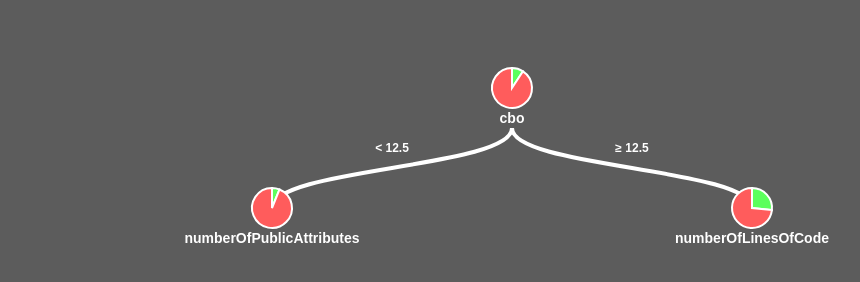
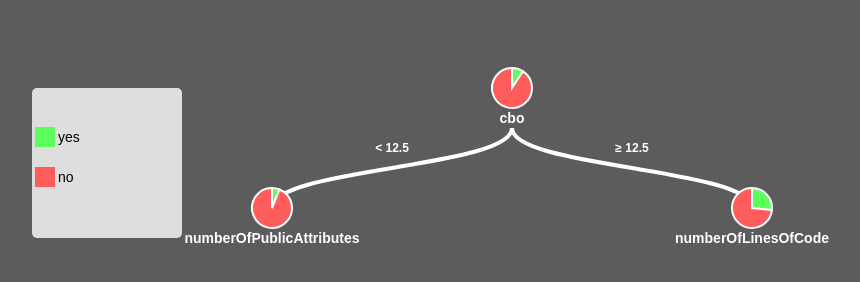
Before and after one commit to paulobruno/PieTree, a plain HTML site: page ClassificationTree/index.html in a window 1280 px wide. Shown: the whole page, without its empty margins (96-956 px from the left). Drawn offline with Linux system fonts and the light colour scheme.

Commit message:
First version of chart legend

```diff
--- a/ClassificationTree/index.html
+++ b/ClassificationTree/index.html
@@ -34,6 +34,14 @@
     font: 12px sans-serif;
     text-anchor: middle;
     fill: #fff;
+}
+
+.legend {
+    font: 14px sans-serif;
+}
+
+rect {
+    stroke-width: 2;
 }
 
 .d3-tip {
@@ -53,6 +61,7 @@
 <script src="../d3/d3.tip.v0.6.3.js"></script>
 
 <script>
+
     var treeData =
     {
         "cutPoint": 12.5,
@@ -1878,6 +1887,8 @@
         "numOfExamples": 691,
         "i": 0
     }
+
+
     var backgroundColor = d3.select("body")
         .attr("bgcolor", "#5C5C5C");
 
@@ -1888,6 +1899,17 @@
     var i = 0,
         duration = 750,
         depthExpansionSize = 120;
+
+    // pie variables
+    var color = d3.scale.ordinal()
+        .range(["#5CFF5C", "#FF5C5C"]);
+
+    var arc = d3.svg.arc()
+        .outerRadius(20);
+
+    var pie = d3.layout.pie()
+        .value(function(d) { return d.count; })
+        .sort(null);
 
     var tree = d3.layout.tree()
         .size([width, height]);
@@ -1922,18 +1944,7 @@
     svg.call(pathTip);
 
 
-    // pie variables
-    var color = d3.scale.ordinal()
-        .range(["#5CFF5C", "#FF5C5C"]);
-
-    var arc = d3.svg.arc()
-        .outerRadius(20);
-
-    var pie = d3.layout.pie()
-        .value(function(d) { return d.count; })
-        .sort(null);
-
-
+    // tree
     var root = treeData;
     root.x0 = height / 2;
     root.y0 = 0;
@@ -2122,6 +2133,45 @@
         }
         update(d);
     }
+
+
+    // chart legend
+    var legendSpacingX = 4;
+    var legendSpacingY = 40;
+    var legendRectSize = 18;
+    var legendRectSpacingX = 4;
+    var legendRectSpacingY = -4;
+
+    var rectLegend = svg.append("rect")
+        .attr("width", "150")
+        .attr("height", "150")
+        .attr("rx", "5")
+        .attr("ry", "5")
+        .style("fill", "#fff")
+        .style("opacity", "0.8");
+
+    var legend = svg.selectAll(".legend")
+        .data(color.domain())
+        .enter()
+      .append("g")
+        .attr("class", "legend")
+        .attr("transform", function(d, i) {
+            return "translate(" + legendSpacingX + "," + ((i+1) * legendSpacingY) + ")";
+        });
+
+    legend.append("rect")
+        .attr("width", legendRectSize)
+        .attr("height", legendRectSize)
+        .style("fill", color)
+        .style("stroke", color);
+
+    legend.append("text")
+        .attr("x", legendRectSize + legendRectSpacingX)
+        .attr("y", legendRectSize + legendRectSpacingY)
+        .text(function(d, i) {
+            return (i == 0) ? "yes" : "no";
+        });
+
 </script>
 </body>
 </html>
```
